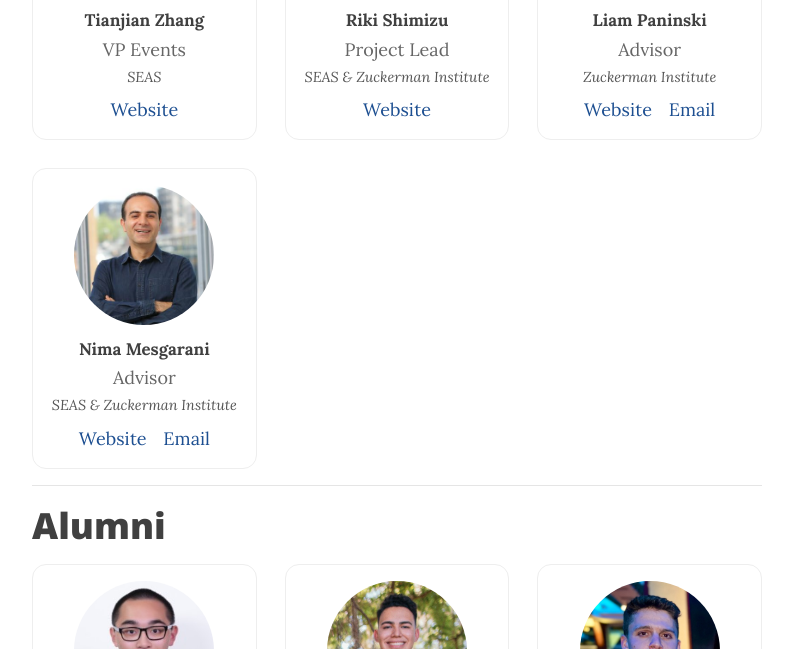
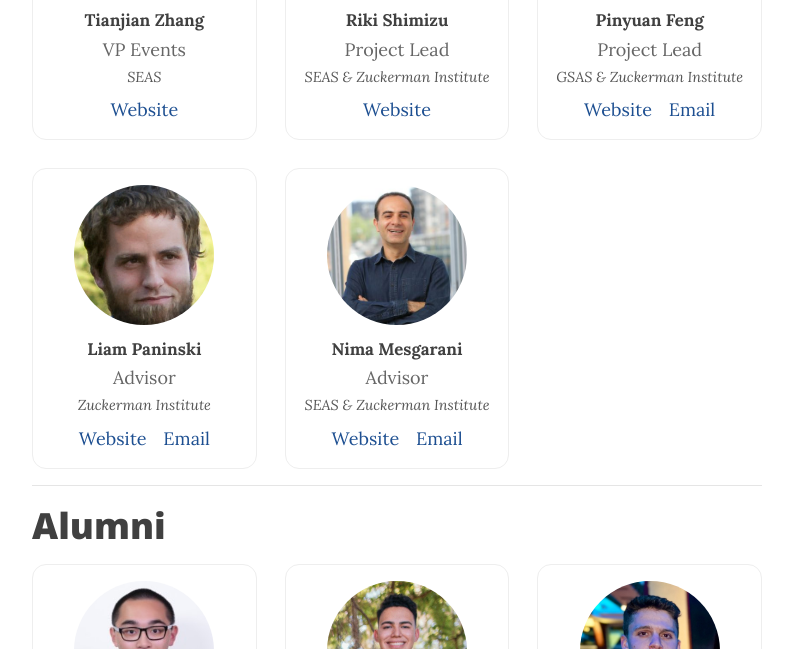
Before and after one commit to Neurotech-X-Columbia/Neurotech-X-Columbia.github.io, a Jekyll site: the page built from people.md, in a window 1280 px wide and 900 px high, scrolled down 562 px, cut to the strip 251-900 px from the top of the window. Shown: the whole strip, without its empty margins (243-1036 px from the left). Built offline with Jekyll 4.4.1, drawn with Linux system fonts in a browser that asks for light colours; comment, search, counter and statistics services are not loaded.

Commit message:
add pinyuan

```diff
--- a/_data/people.yaml
+++ b/_data/people.yaml
@@ -44,6 +44,14 @@
   role: Project Lead
   email:
   website: https://www.linkedin.com/in/riki-shimizu-85ba1019b
+
+- name: Pinyuan Feng
+  status: current
+  affiliation: GSAS & Zuckerman Institute
+  avatar: /assets/img/people/pinyuan.jpg
+  role: Project Lead
+  email: pf2477@columbia.edu
+  website: https://psychology.columbia.edu/content/pinyuan-feng
 
 - name: Liam Paninski
   status: current
```
Also changed, not shown: assets/img/people/pinyuan.jpg (added).
